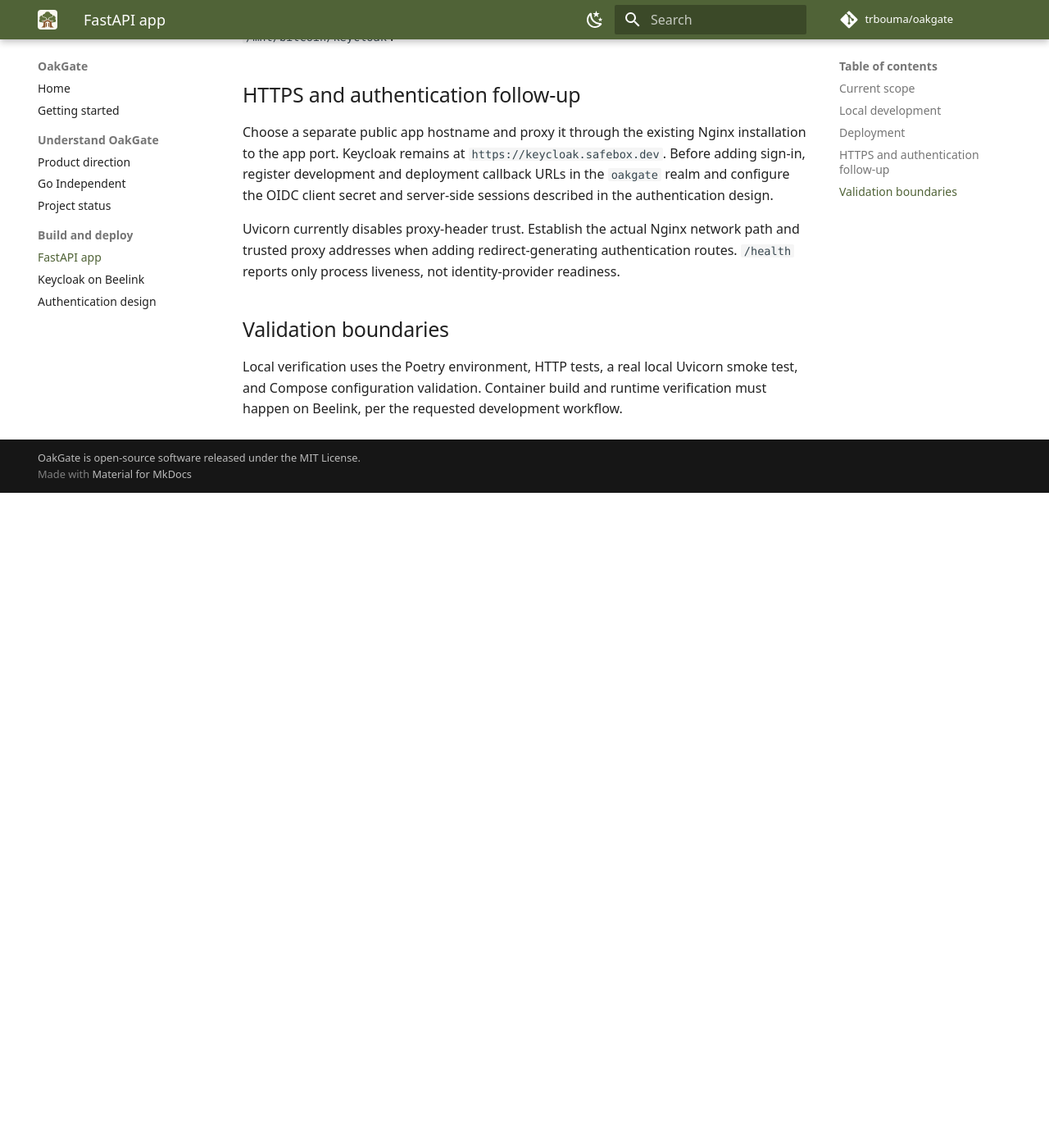
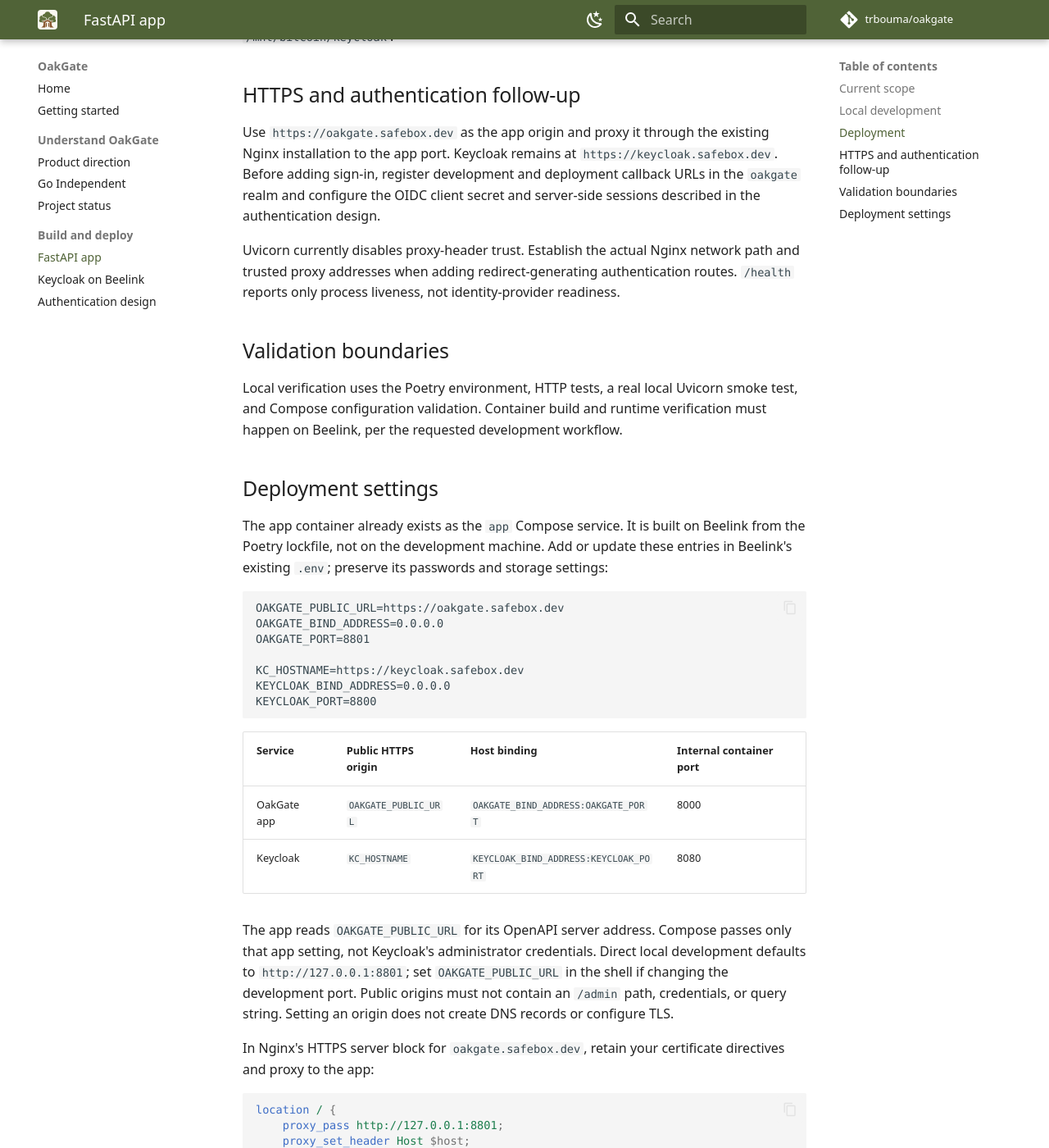
Before and after one commit to trbouma/oakgate, an MkDocs documentation site: the page built from docs/003-fastapi-app.md, in a window 1280 px wide and 1400 px high, scrolled down 1108 px. Shown: the whole window at 82% size. Built offline with MkDocs 1.6.1 and Material for MkDocs 9.7.7, drawn with Linux system fonts in a browser that asks for light colours; comment, search, counter and statistics services are not loaded; before the commit the page ends 1709 px from its top, so only the background shows below that; some of the changed text lies outside the part shown.

Commit message:
deploy oakgate app

````diff
--- a/compose.yaml
+++ b/compose.yaml
@@ -5,6 +5,8 @@
     build:
       context: .
     restart: unless-stopped
+    environment:
+      OAKGATE_PUBLIC_URL: ${OAKGATE_PUBLIC_URL:-https://oakgate.safebox.dev}
     ports:
       - "${OAKGATE_BIND_ADDRESS:-0.0.0.0}:${OAKGATE_PORT:-8801}:8000"
 
@@ -20,7 +22,7 @@
       KC_HTTP_ENABLED: "true"
       KC_PROXY_HEADERS: xforwarded
     ports:
-      - "0.0.0.0:8800:8080"
+      - "${KEYCLOAK_BIND_ADDRESS:-0.0.0.0}:${KEYCLOAK_PORT:-8800}:8080"
     volumes:
       - type: bind
         source: ${KEYCLOAK_DATA_DIR:-/mnt/bitcoin/keycloak}
--- a/docs/003-fastapi-app.md
+++ b/docs/003-fastapi-app.md
@@ -22,10 +22,57 @@
 
 ## HTTPS and authentication follow-up
 
-Choose a separate public app hostname and proxy it through the existing Nginx installation to the app port. Keycloak remains at `https://keycloak.safebox.dev`. Before adding sign-in, register development and deployment callback URLs in the `oakgate` realm and configure the OIDC client secret and server-side sessions described in the authentication design.
+Use `https://oakgate.safebox.dev` as the app origin and proxy it through the existing Nginx installation to the app port. Keycloak remains at `https://keycloak.safebox.dev`. Before adding sign-in, register development and deployment callback URLs in the `oakgate` realm and configure the OIDC client secret and server-side sessions described in the authentication design.
 
 Uvicorn currently disables proxy-header trust. Establish the actual Nginx network path and trusted proxy addresses when adding redirect-generating authentication routes. `/health` reports only process liveness, not identity-provider readiness.
 
 ## Validation boundaries
 
 Local verification uses the Poetry environment, HTTP tests, a real local Uvicorn smoke test, and Compose configuration validation. Container build and runtime verification must happen on Beelink, per the requested development workflow.
+
+## Deployment settings
+
+The app container already exists as the `app` Compose service. It is built on Beelink from the Poetry lockfile, not on the development machine. Add or update these entries in Beelink's existing `.env`; preserve its passwords and storage settings:
+
+```dotenv
+OAKGATE_PUBLIC_URL=https://oakgate.safebox.dev
+OAKGATE_BIND_ADDRESS=0.0.0.0
+OAKGATE_PORT=8801
+
+KC_HOSTNAME=https://keycloak.safebox.dev
+KEYCLOAK_BIND_ADDRESS=0.0.0.0
+KEYCLOAK_PORT=8800
+```
+
+| Service | Public HTTPS origin | Host binding | Internal container port |
+| --- | --- | --- | --- |
+| OakGate app | `OAKGATE_PUBLIC_URL` | `OAKGATE_BIND_ADDRESS:OAKGATE_PORT` | 8000 |
+| Keycloak | `KC_HOSTNAME` | `KEYCLOAK_BIND_ADDRESS:KEYCLOAK_PORT` | 8080 |
+
+The app reads `OAKGATE_PUBLIC_URL` for its OpenAPI server address. Compose passes only that app setting, not Keycloak's administrator credentials. Direct local development defaults to `http://127.0.0.1:8801`; set `OAKGATE_PUBLIC_URL` in the shell if changing the development port. Public origins must not contain an `/admin` path, credentials, or query string. Setting an origin does not create DNS records or configure TLS.
+
+In Nginx's HTTPS server block for `oakgate.safebox.dev`, retain your certificate directives and proxy to the app:
+
+```nginx
+location / {
+    proxy_pass http://127.0.0.1:8801;
+    proxy_set_header Host $host;
+    proxy_set_header X-Forwarded-Host $host;
+    proxy_set_header X-Forwarded-Proto https;
+    proxy_set_header X-Forwarded-Port 443;
+    proxy_set_header X-Forwarded-For $remote_addr;
+}
+```
+
+This upstream assumes Nginx runs directly on Beelink. If it runs in another container or on another machine, use the reachable Beelink address instead. Keycloak's server block continues forwarding to port 8800. If Nginx is on the host, each bind address can independently be narrowed to `127.0.0.1`. Otherwise restrict host ports to the proxy through network controls, particularly Keycloak's trusted-header endpoint.
+
+After pulling the changes, build and start the app on Beelink:
+
+```sh
+docker compose up -d --build app
+docker compose ps app
+docker compose logs --tail=100 app
+curl --fail https://oakgate.safebox.dev/health
+```
+
+If changing Keycloak's bind address or port too, apply its configuration separately with `docker compose up -d keycloak` and update the Nginx upstream to match. Normal `./refresh-containers.sh` updates both services. No app storage mount is needed yet.
````
Also changed, not shown: README.md (+2 -2 lines), docs/002-keycloak-beelink.md (+1 -1 lines), 5 other files.
